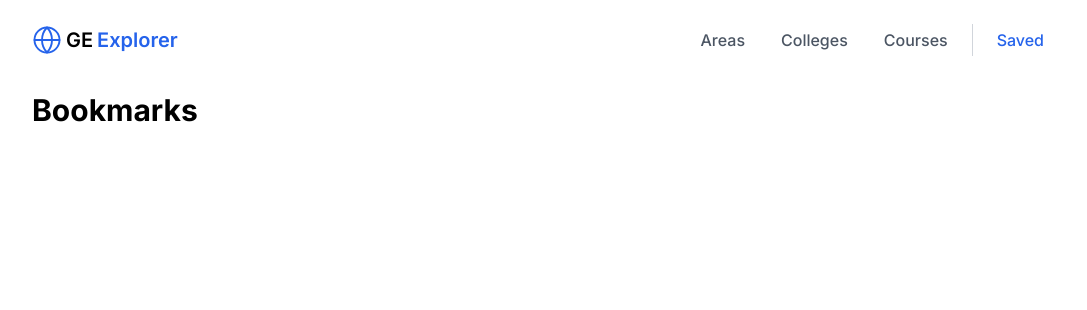
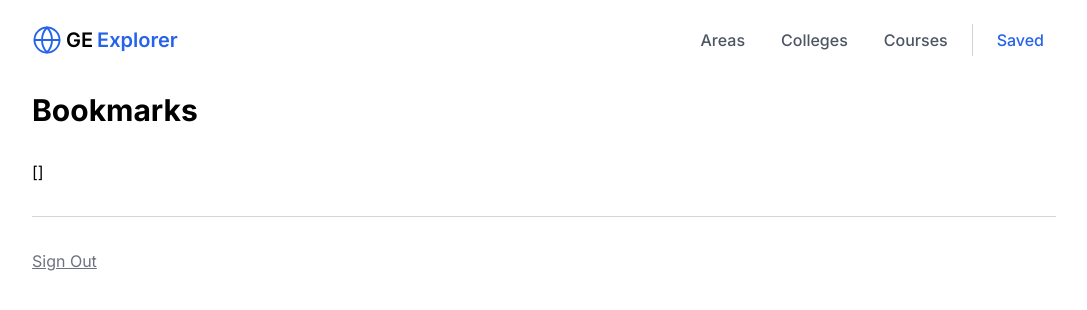
Before and after one commit to kevintsoii/GE-Explorer, a Next.js app: page /saved in a window 1280 px wide. Shown: the top 310 px of the page, without its empty margins (96-1183 px from the left). Built offline with nearby package versions, Linux system fonts and the light colour scheme; no server answers; sample sign-in values are in the browser's storage.

Commit message:
add user and bookmarks to database

```diff
--- a/app/_components/Course/Sections.jsx
+++ b/app/_components/Course/Sections.jsx
@@ -29,7 +29,6 @@ const Sections = ({ college, sections }) => {
       });
       getProfessor();
       if (selectRef.current) {
-        console.log("scrolling");
         selectRef.current.scrollIntoView({ behavior: "smooth" });
       }
     }
--- a/app/_lib/apollo/resolvers.js
+++ b/app/_lib/apollo/resolvers.js
@@ -2,6 +2,7 @@ import { GraphQLError } from "graphql";
 import { ObjectId } from "mongodb";
 import connectToDatabase from "../mongoose/mongoose";
 import Professor from "../mongoose/models/professor";
+import User from "../mongoose/models/user";
 
 async function areas() {
   const db = await connectToDatabase();
@@ -234,8 +235,12 @@ async function professor(parent, args) {
 }
 
 async function bookmarks(parent, args, context) {
-  console.log("graphql api", context.user.email);
-  return [];
+  if (!context.user || !context.user.email) {
+    throw new GraphQLError("Unauthorized");
+  }
+
+  const user = await User.findOne({ email: context.user.email });
+  return user?.bookmarks || [];
 }
 
 const resolvers = {
--- a/app/_lib/contexts/BookmarksContext.jsx
+++ b/app/_lib/contexts/BookmarksContext.jsx
@@ -23,7 +23,6 @@ export const BookmarksProvider = ({ children }) => {
       }
 
       try {
-        console.log(authUser);
         await getBookmarks({
           context: {
             headers: {
--- /dev/null
+++ b/app/_lib/mongoose/models/user.js
@@ -0,0 +1,22 @@
+import mongoose from "mongoose";
+
+const UserSchema = new mongoose.Schema(
+  {
+    id: {
+      type: Number,
+      required: true,
+    },
+    email: {
+      type: String,
+      required: true,
+      unique: true,
+    },
+    bookmarks: {
+      type: [String],
+      required: true,
+    },
+  },
+  { collection: "users" }
+);
+
+export default mongoose.models.User || mongoose.model("User", UserSchema);
--- a/app/saved/page.jsx
+++ b/app/saved/page.jsx
@@ -2,12 +2,17 @@
 
 import React from "react";
 import { useAuth } from "@/app/_lib/firebase/AuthContext";
+import { useBookmarks } from "@/app/_lib/contexts/BookmarksContext";
 import { useRouter } from "next/navigation";
+import { signOut } from "firebase/auth";
+import { auth } from "@/app/_lib/firebase/clientApp";
 
-import Loader from "@/app/_components/Loader";
+import Divider from "@/app/_components/Divider";
 
 const SavedPage = () => {
   const { authUser, loading: authLoading } = useAuth();
+  const { bookmarks } = useBookmarks();
+
   const router = useRouter();
 
   if (!authLoading && !authUser) {
@@ -15,15 +20,28 @@ const SavedPage = () => {
     return null;
   }
 
+  const handleGoogleLogout = () => {
+    signOut(auth)
+      .then(() => {
+        router.push("/");
+      })
+      .catch((error) => {
+        console.error(error);
+      });
+  };
+
   return (
     <main className="flex min-h-screen flex-col py-20 px-4 sm:px-8 md:px-16 lg:px-32 gap-4">
-      {authLoading ? (
-        <Loader />
-      ) : (
-        <div className="flex-col gap-6">
-          <h1 className="text-3xl font-bold text-black mt-3">Bookmarks</h1>
-        </div>
-      )}
+      <h1 className="text-3xl font-bold text-black mt-3">Bookmarks</h1>
+      <p>{bookmarks}</p>
+      {JSON.stringify(bookmarks)}
+      <Divider />
+      <button
+        className="text-gray-500 underline self-start"
+        onClick={handleGoogleLogout}
+      >
+        Sign Out
+      </button>
     </main>
   );
 };
```
